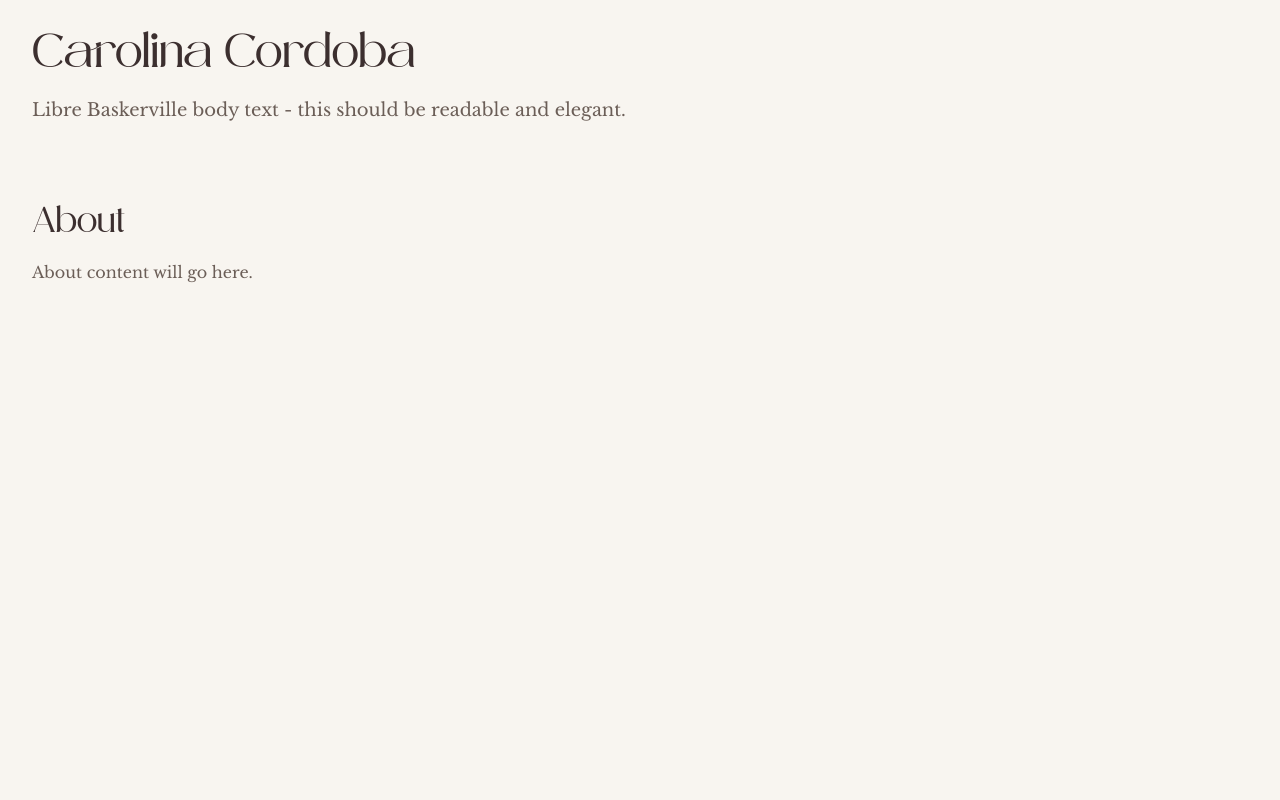
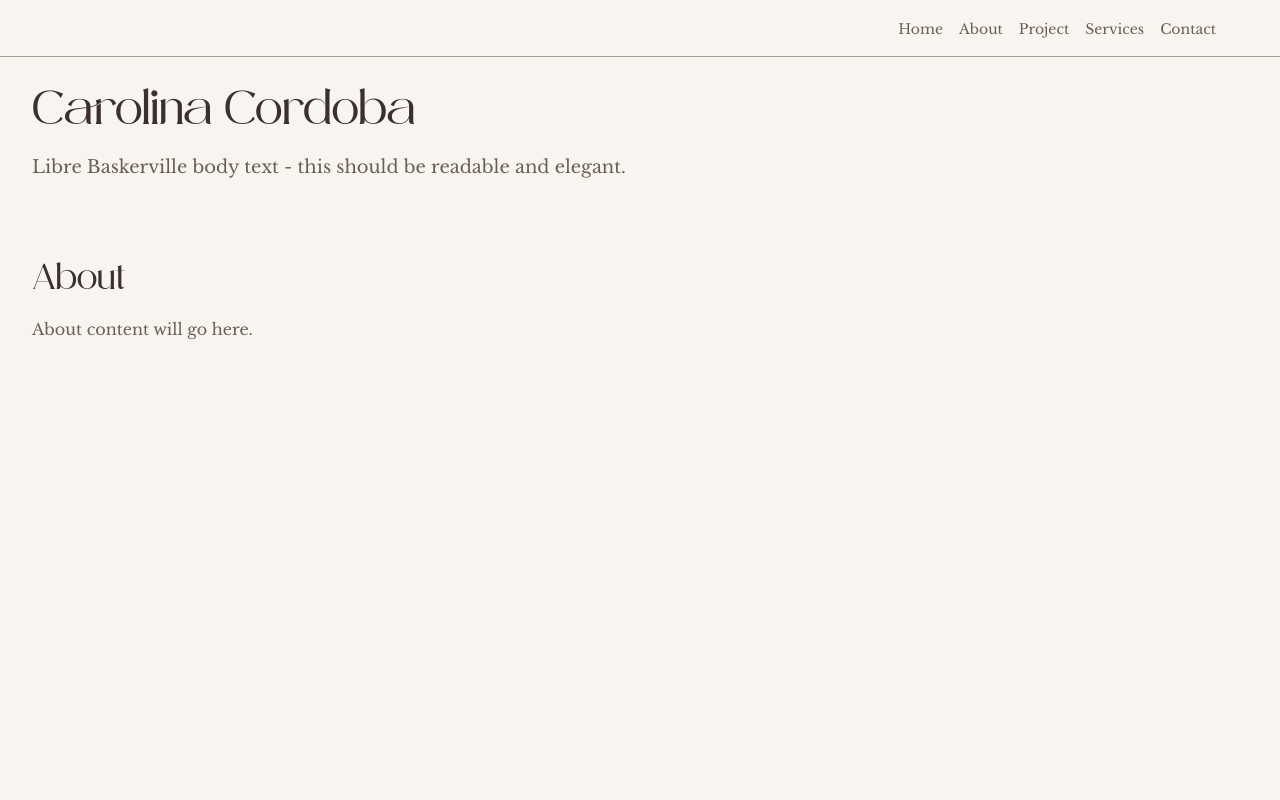
Before and after one commit to carolinacordoba/cc-website, a Next.js app: page /en in a window 1280 px wide. Shown: the top 800 px of the page. Built offline with nearby package versions, Linux system fonts and the light colour scheme.

Commit message:
created header component

```diff
--- a/app/[locale]/page.tsx
+++ b/app/[locale]/page.tsx
@@ -1,3 +1,4 @@
+import Header from "../components/layout/Header";
 import About from "../components/sections/About";
 import Contact from "../components/sections/Contact";
 import Projects from "../components/sections/Projects";
@@ -8,6 +9,8 @@ export default async function HomePage({ params }: { params: Promise<{ locale: s
 
   return (
     <main className="min-h-screen bg-bg-soft">
+
+      <Header locale={locale} />
       {/* Test content to verify fonts and colors work */}
       <div className="p-8">
         <h1 className="font-heading text-5xl text-text-primary mb-4">
--- a/app/components/layout/Header.tsx
+++ b/app/components/layout/Header.tsx
@@ -1,4 +1,6 @@
 import { getLocaleContent } from "@/app/lib/i18n";
+import Link from "next/link";
+import Navigation from "./Navigation";
 
 interface HeaderProps {
     locale: string;
@@ -8,5 +10,17 @@ export default function Header({ locale }: HeaderProps) {
     const t = getLocaleContent(locale);
 
     return(
+        <header className="sticky top-0 z-50 border-b border-border-soft backdrop-blur-sm">
+            <div className="mx-auto flex max-w-7xl items-center justify-between px-6 py-4 md:px-10 lg:px-16">
 
-    )}
+                {/* Logo */}
+                <Link href={`/${locale}`} className="hover:opacity-80 transition-opacity"></Link>
+
+                {/* Navigation */}
+                <Navigation locale={locale} />
+
+                {/* Social Icons */}
+            </div>
+        </header>
+    );
+}
```
